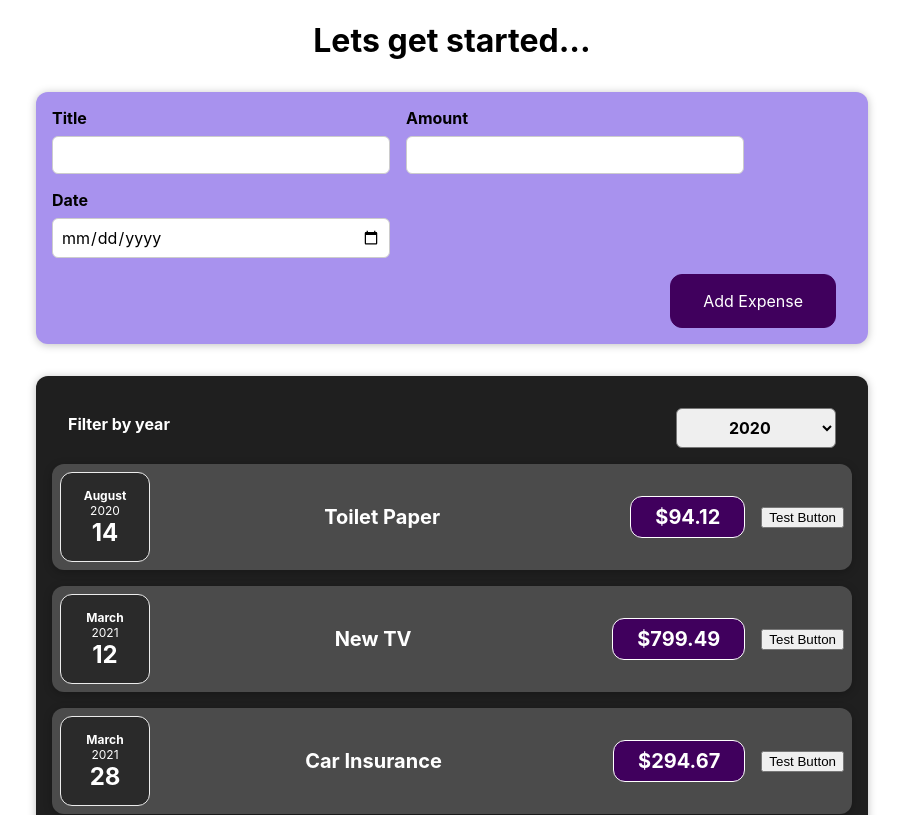
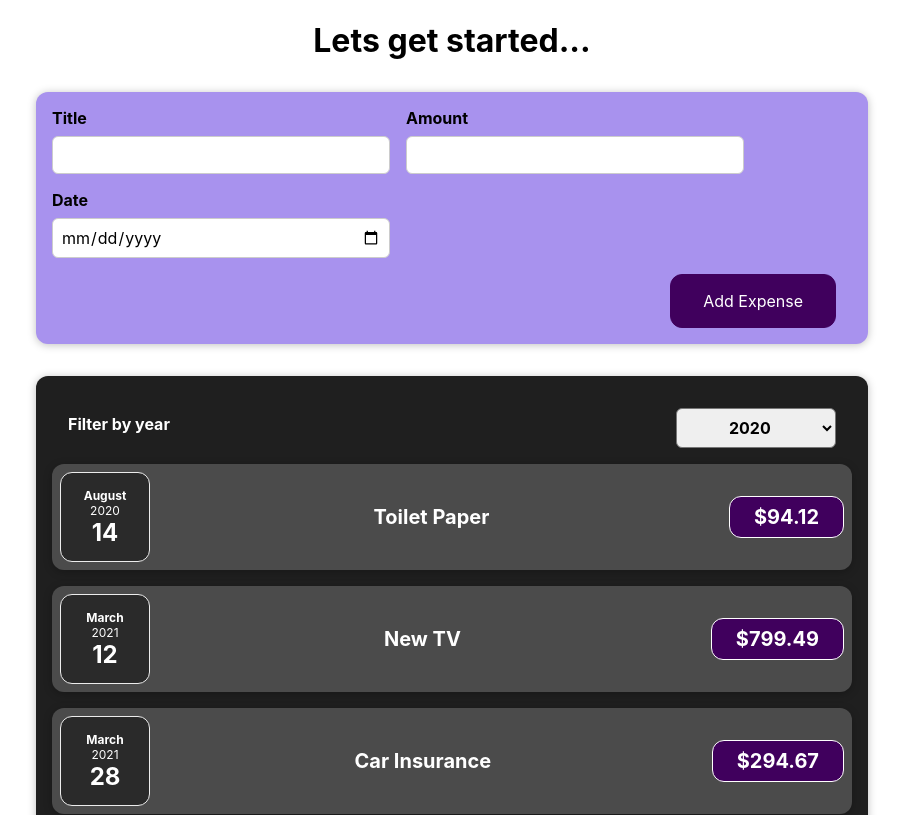
Before and after one commit to smarigowda/reactjs-udemycourse-maxmillan, a React (Create React App) app: page / in a window 1280 px wide. Shown: the top 815 px of the page, without its empty margins (188-1091 px from the left). Built offline with nearby package versions, Linux system fonts and the light colour scheme.

Commit message:
clean up ExpenseItem component

```diff
--- a/src/components/Expenses/ExpenseItem.tsx
+++ b/src/components/Expenses/ExpenseItem.tsx
@@ -12,23 +12,14 @@ export interface IExpenseItem extends IExpenseDate {
 }
 
 const ExpenseItem: React.FC<IExpenseItem> = (props) => {
-  const [title, setTitle] = useState(props.title);
-  const clickHandler = () => {
-    setTitle("Clicked !!!");
-    // note that the updated value is not availabe immediately,
-    // console log below will print old value when the button is clicked for the first time
-    // console.log(title);
-  };
-
   return (
     <Card className="expense-item" dataTestId="expense-item">
       <ExpenseDate date={props.date} />
       <div className="expense-item__description">
-        <h2 data-testid="item-title">{title}</h2>
+        <h2 data-testid="item-title">{props.title}</h2>
         <div className="expense-item__price" data-testid="item-price">
           ${props.amount}
         </div>
-        <button onClick={clickHandler} data-testid="test-button">Test Button</button>
       </div>
     </Card>
   );
```
Also changed, not shown: 1 other file (tests, documents, lock files or other folders).
